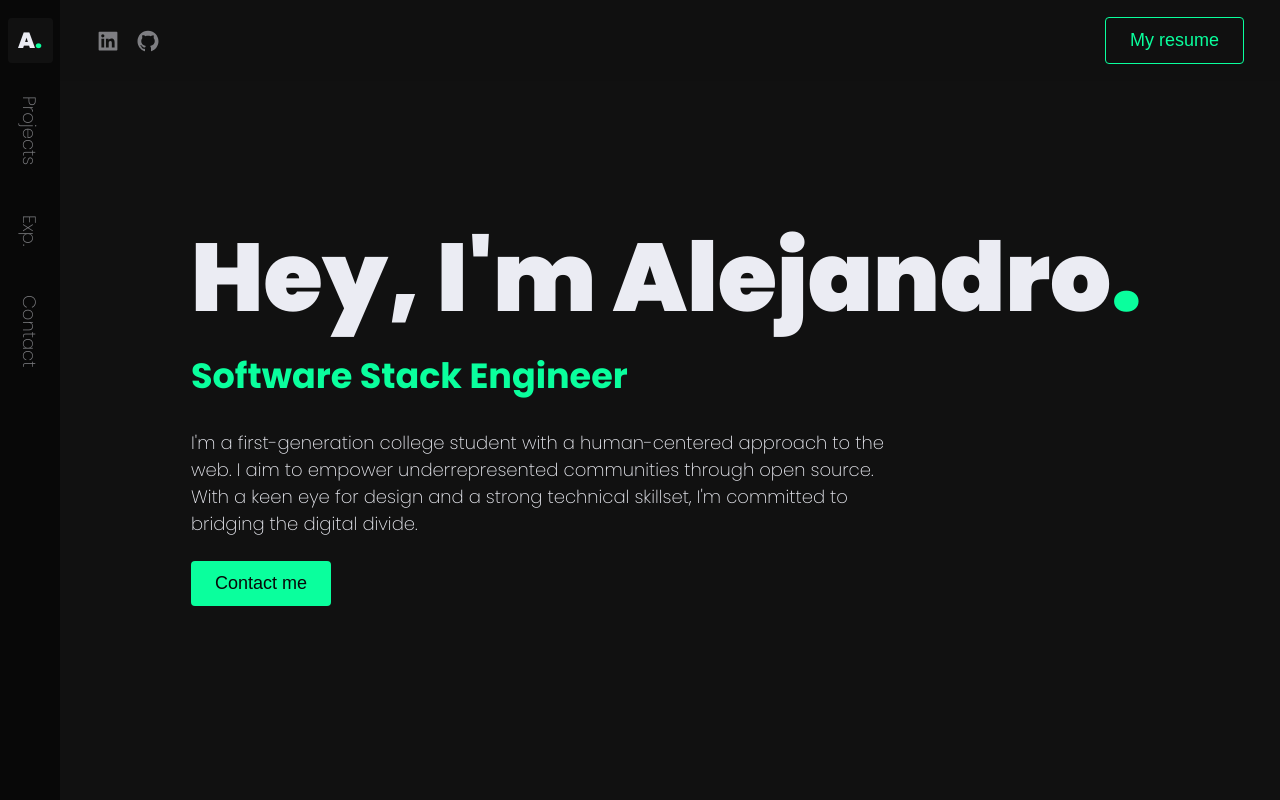
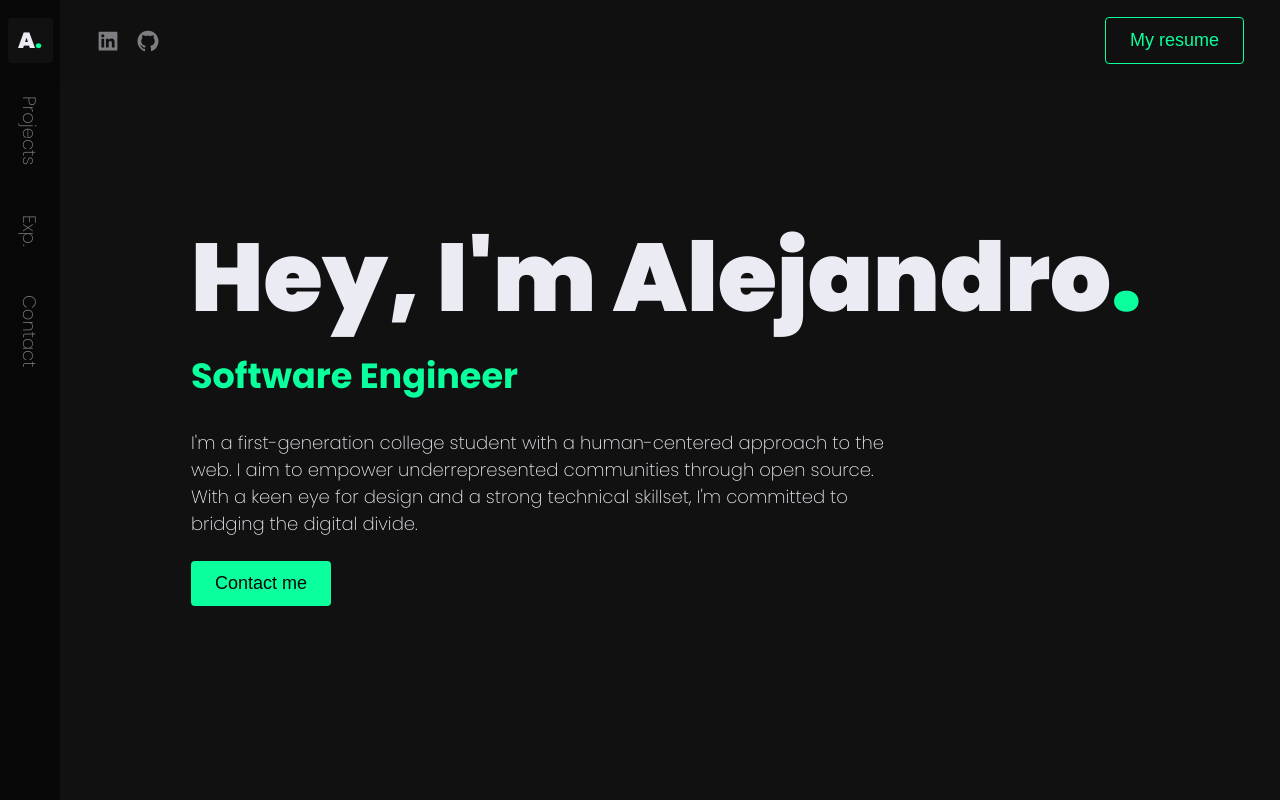
Before and after one commit to alejandroo-pc/portfolio, a Next.js app: page / in a window 1280 px wide. Shown: the top 800 px of the page. Built offline with nearby package versions, Linux system fonts and the light colour scheme.

Commit message:
fixed title typo, removed stack

```diff
--- a/components/home/hero/Hero.js
+++ b/components/home/hero/Hero.js
@@ -13,7 +13,7 @@ export const Hero = () => {
         </Reveal>
         <Reveal>
           <h2 className={styles.subTitle}>
-            <span>Software Stack Engineer</span>
+            <span>Software Engineer</span>
           </h2>
         </Reveal>
         <Reveal>
```
